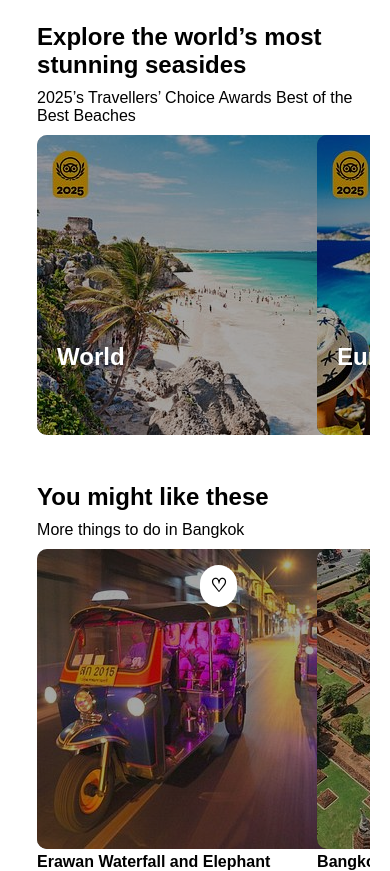
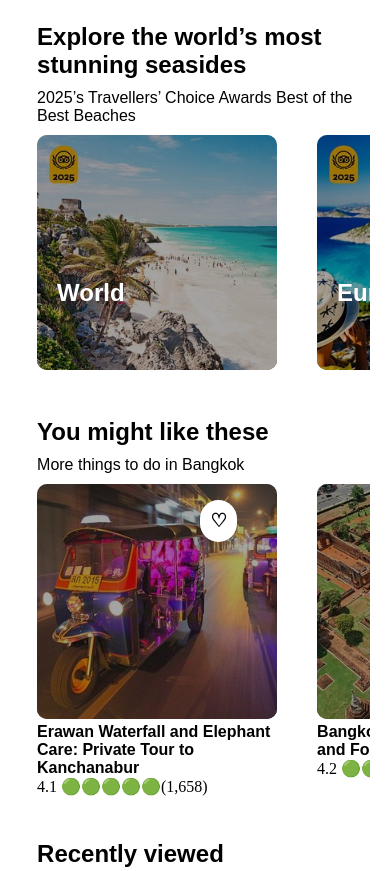
Before and after one commit to srimathijan/TRIPADVISOR, a plain HTML site: page index.html in a window 390 px wide. Shown: the part 940-1811 px from the top of the page. Drawn offline with Linux system fonts and the light colour scheme.

Commit message:
updated files

```diff
--- a/style.css
+++ b/style.css
@@ -175,6 +175,8 @@ input:focus {
 .nav_icons:hover::before {
     width: 100%;
 }
+
+
 
 .search__bar {
     width: 40%;
@@ -365,6 +367,7 @@ span {
 
 .visit__places::-webkit-scrollbar {
     width: 0;
+
 }
 
 
@@ -395,7 +398,7 @@ span {
 
 .places h1 {
     position: absolute;
-    top: 13rem;
+    top: 9rem;
     left: 20px;
     color: rgb(255, 255, 255);
     font-family: Arial, Helvetica, sans-serif;
@@ -448,7 +451,7 @@ span {
 
 .placess h1 {
     position: absolute;
-    top: 15rem;
+    top: 10rem;
     left: 20px;
     color: rgb(255, 255, 255);
     font-family: Arial, Helvetica, sans-serif;
@@ -737,7 +740,7 @@ span {
     margin-top: 50px;
 }
 
-@media screen and (max-width:600px) {
+@media screen and (max-width:500px) {
     .container {
         width: 95%;
     }
@@ -950,14 +953,33 @@ span {
 
 
     }
+    /* .places{
+        width:100%;
 
+    } */
+     .catogories{
+        width: 100%;
+     }
     .places img {
-        width: 100%;
-        height: 300px;
-        width: 300px;
-        gap: 30px;
+
+        height: 235px;
+        width: 120%;
+        gap: 20px;
         border-radius: 10px;
         aspect-ratio: 14/9;
+        object-fit: cover;
+        scroll-snap-type: start;
+        opacity: 2;
+        box-shadow: inset 0px -100px 50px 0px rgba(0, 0, 0, 0.8), inset 0px 29px 0px -100px rgba(0, 0, 0, 0.8);
+
+    }
+    .placess img {
+
+        height: 200px;
+        width: 120%;
+        gap: 20px;
+        border-radius: 10px;
+        aspect-ratio: 16/9;
         object-fit: cover;
         scroll-snap-type: start;
         opacity: 2;
```
